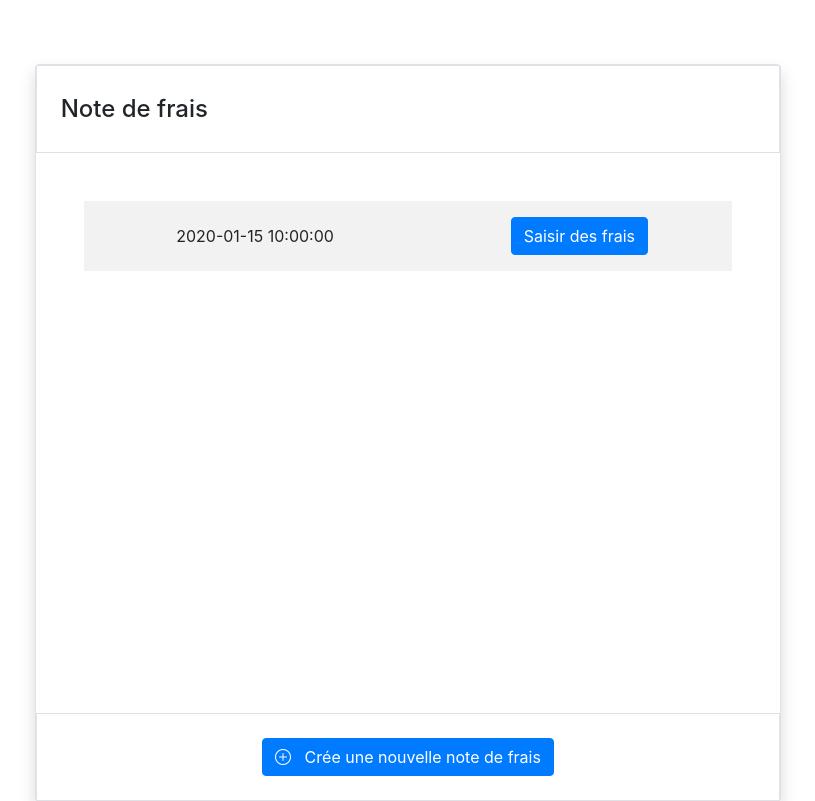
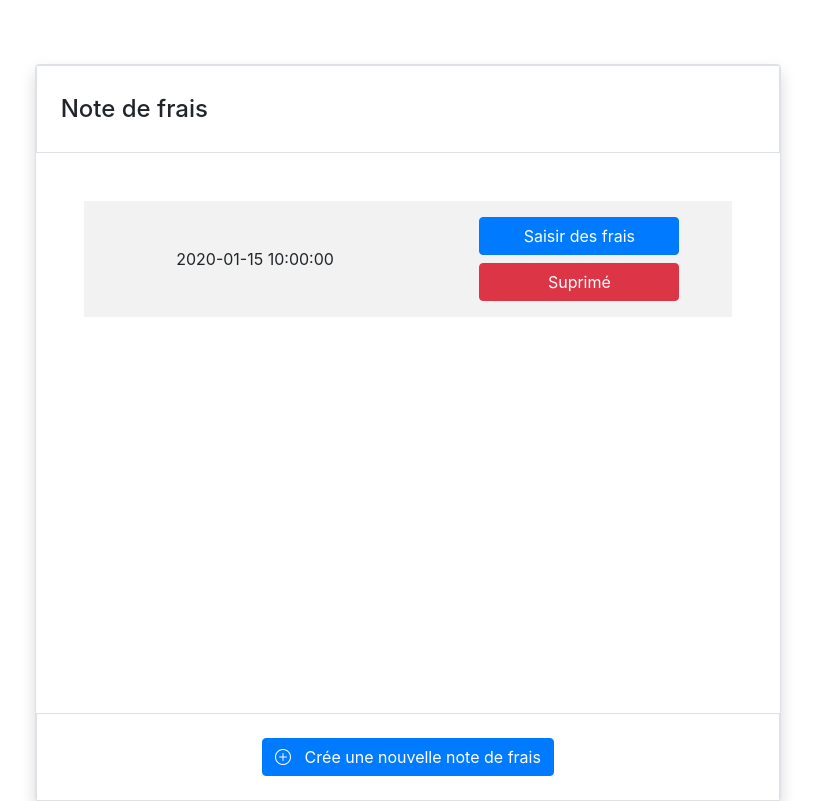
Before and after one commit to Le-trio-malefique/Projet_note_de_frais, a PHP site: template vue/vueSaisie/v_ListeNdf.php in a window 1280 px wide. Shown: the top 801 px of the page, without its empty margins (232-1047 px from the left). Run offline with PHP 8.4, Linux system fonts and the light colour scheme; the template is opened without the code that fills it: most values are stand-ins (such as "Sample title", 1, 10 or a date in 2020); some libraries are stand-ins or nearby versions.

Commit message:
Suppression note de frais

```diff
--- a/ctl/ctlNoteDeFrais.php
+++ b/ctl/ctlNoteDeFrais.php
@@ -15,6 +15,12 @@ switch($action){
         include 'vue/vueSaisie/v_ListeNdf.php';
         break;
 
+    case 'supprimer':
+        DbNoteDeFrais::supprimer($_SESSION['id'], $_POST['idNdf']);
+        $result = DbNoteDeFrais::lister($_SESSION['id']);
+        include 'vue/vueSaisie/v_ListeNdf.php';
+        break;
+
     case 'saisie':
         include 'vue/vueSaisie/v_Saisie.php';
         break;
--- a/model/DbNoteDeFrais.php
+++ b/model/DbNoteDeFrais.php
@@ -17,6 +17,12 @@ class DbNoteDeFrais{
 		return $result;
     }
 
+    public static function supprimer($idUser,$idNdf)
+	{
+        $sql_Delete = "DELETE FROM `note_de_frais` WHERE Id_utilisateur=".$_SESSION['id']." AND Id_ndf=".$idNdf;
+        connectPdo::getObjPdo()->exec($sql_Delete);
+    }
+
 }
 
 ?>
--- a/vue/vueSaisie/v_ListeNdf.php
+++ b/vue/vueSaisie/v_ListeNdf.php
@@ -17,8 +17,12 @@
                                 <td class='p-3'>
                                     ".$row['Date']."
                                 </td>
-                                <td class='p-3'>
-                                    <a class='btn btn-primary' href='index.php?ctl=notedefrais&action=saisie&id=".$row['Id_ndf']."'>Saisir des frais</a>
+                                <td class='p-3 d-flex-lg justify-content-center'>
+                                    <a class='btn btn-primary mx-auto w-100' style='max-width : 200px!important;' href='index.php?ctl=notedefrais&action=saisie&id=".$row['Id_ndf']."'>Saisir des frais</a>
+                                    <form class='mt-2 p-0' action='index.php?ctl=notedefrais&action=supprimer' method='post'>
+                                        <input type='hidden' name='idNdf' value='".$row['Id_ndf']."'>
+                                        <input type='submit' class='btn btn-danger mx-auto w-100' value='Suprimé' style='max-width : 200px!important;'>
+                                    </form>
                                 </td>
                             </tr>";
                 }
```
